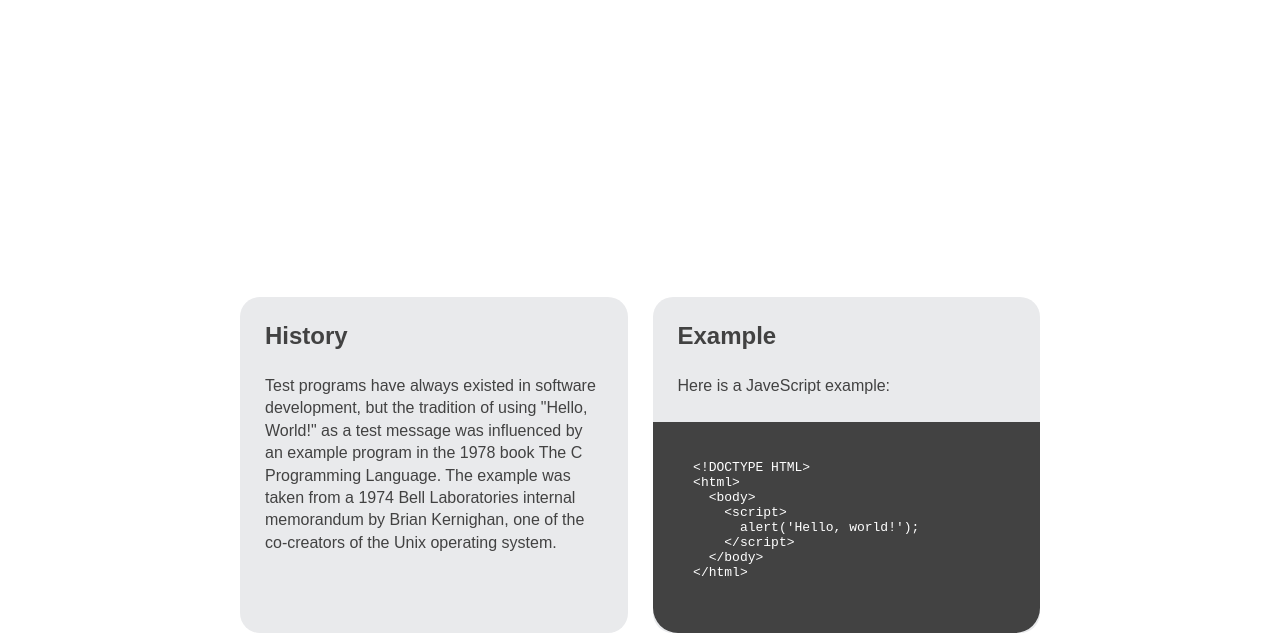
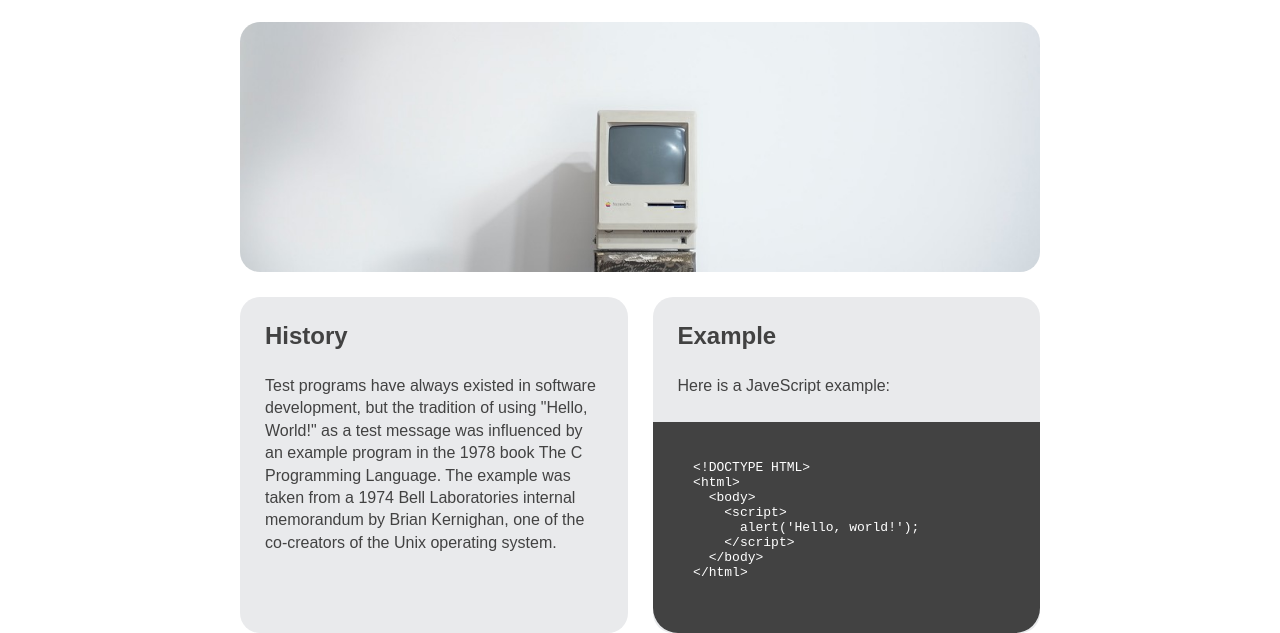
Before and after one commit to noahj1422/HelloWorldPt2, a plain HTML site: page index.html in a window 1280 px wide. Shown: the part 173-806 px from the top of the page. Drawn offline with Linux system fonts and the light colour scheme.

Commit message:
Mac background fix

```diff
--- a/screen.css
+++ b/screen.css
@@ -14,7 +14,7 @@ main {
 }
 
 .masthead {
-    background: no-repeat bottom / cover url("images/mac1.jpg");
+    background: no-repeat bottom / cover url("images/mac.jpg");
     height: 250px;
     border-radius: 20px;
 }
```
